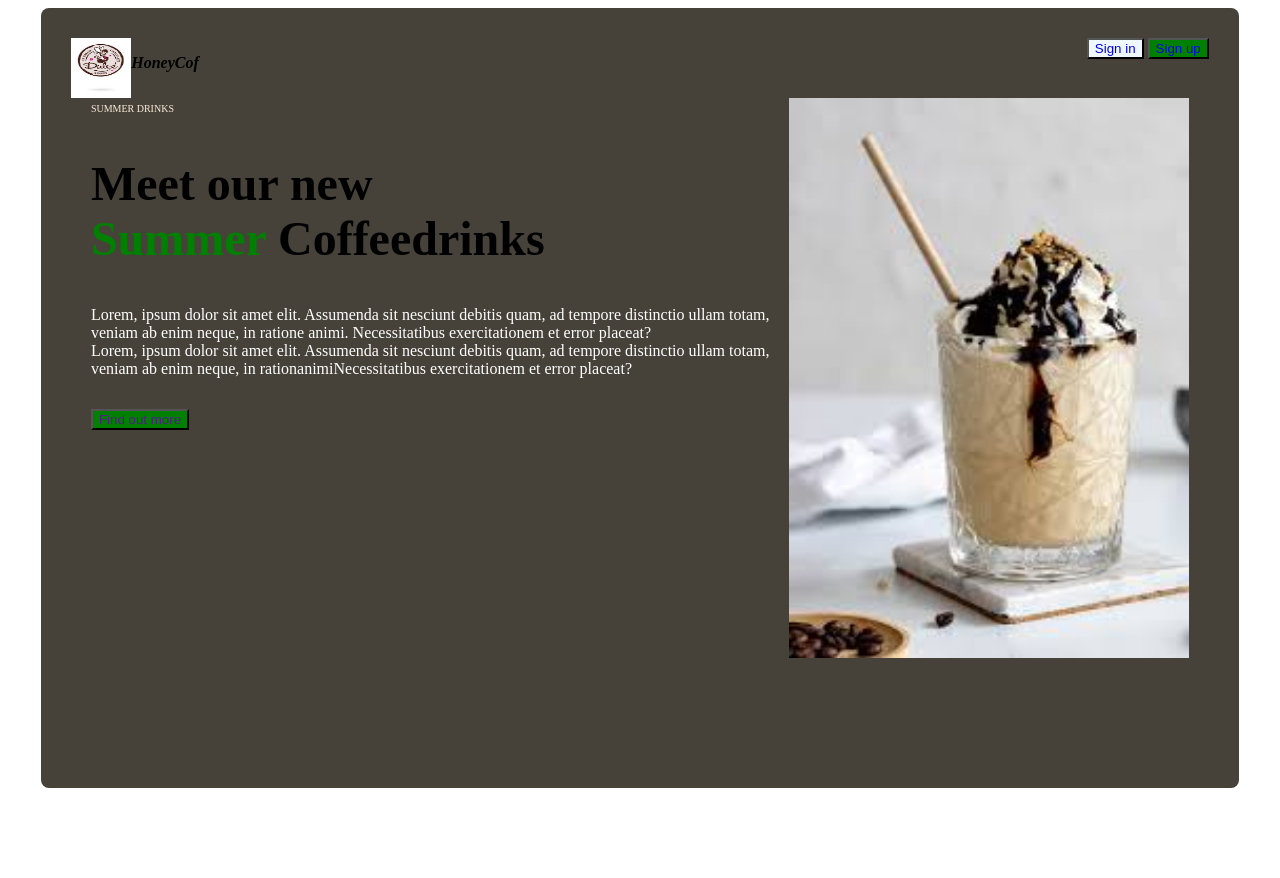
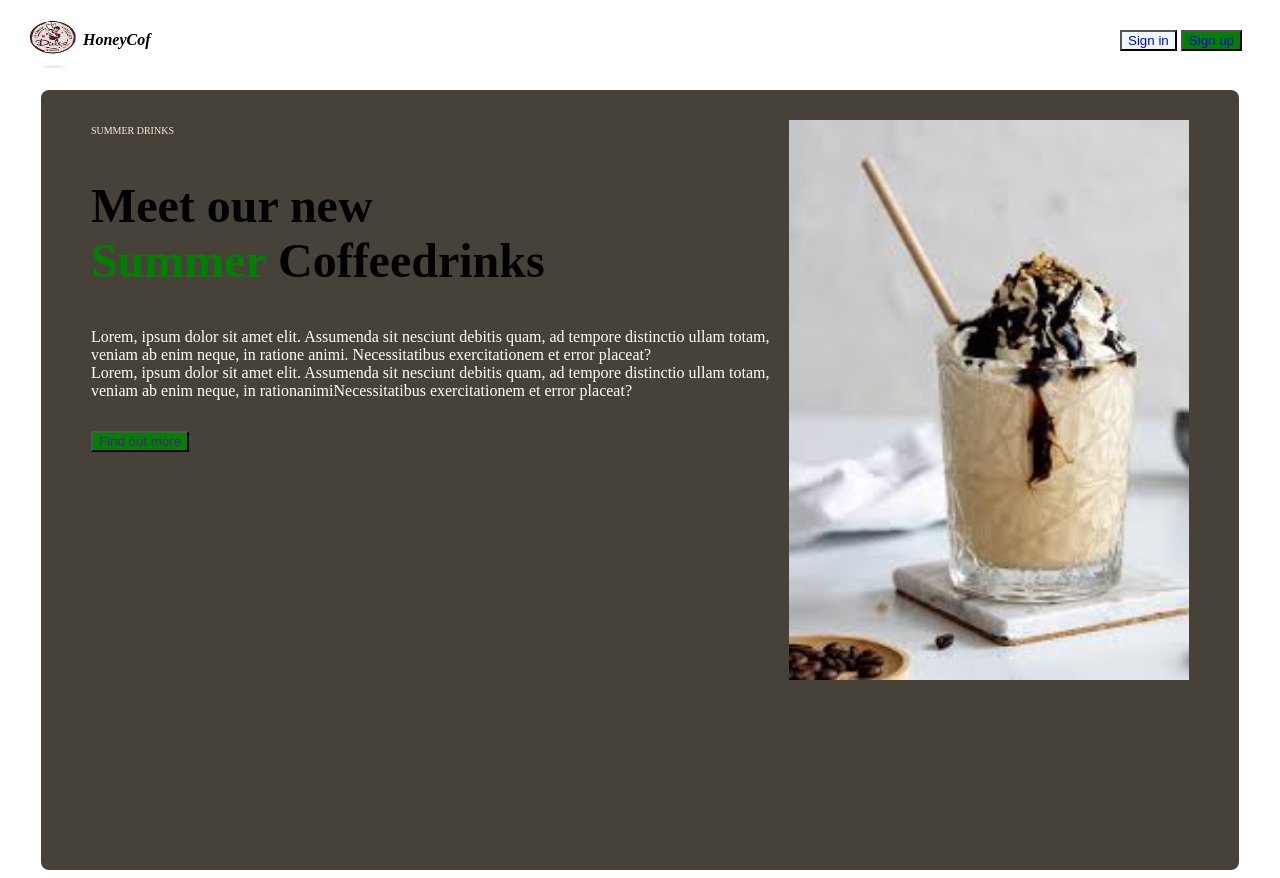
Before and after one commit to oyinwumi/honeyCof, a plain HTML site: page index.html in a window 1280 px wide. Before the commit the page ends 800 px from the top, so only its background shows below. Drawn offline with Linux system fonts and the light colour scheme.

```diff
--- a/index.html
+++ b/index.html
@@ -7,20 +7,20 @@
     <title>Honey Cof</title>
 </head>
 <body>
-<div style="width: 90%; height: 90vh; margin: 0 auto;padding: 30px;border-radius: 8px; background-color: rgb(70, 66, 57); ">
-    <div style="display:flex ; justify-content: space-between;">
+<div>
+    <div style="display:flex ; justify-content: space-between; margin: 15px;">
         <div style="display: flex;">
             <img src="img/logo.jpg" alt="logo" style="width: 60px; height: 60px;">
             <p><i><strong>HoneyCof</strong></i></p>
         </div>
-        <div >
-            <button type="button" style="background-color: aliceblue; color: gray;"><a href="./signin.html" style="text-decoration:none ;">Sign in</a></button>
+        <div style="margin: 15px;">
+            <button type="button" style="background-color: aliceblue; color: gray; "><a href="./signin.html" style="text-decoration:none ;">Sign in</a></button>
             <button style="background-color: green; color:white;"><a href="./signup.html" style="text-decoration:none ;">Sign up</a></button>
             <!-- <button type="button"  style="background-color: green; color:white; margin-top: 15px;"><a href="signin.html" style="text-decoration:none ;">Sign in</a></button>  -->
         </div>
       </div>
 
-<div style=" display: flex; justify-content: space-evenly;">
+<div style=" display: flex; justify-content: space-evenly; width: 90%; height: 90vh; margin: 0 auto;padding: 30px;border-radius: 8px; background-color: rgb(70, 66, 57);">
 <div>
     <small style="color:antiquewhite; font-size: 10px; padding-top: 30px;">SUMMER DRINKS</small>
 <h2 style="font-size:48px ;">Meet our new <br> <span style="color: Green;">Summer</span>  Coffeedrinks</h2>
```
Also changed, not shown: signup.html (+1 -1 lines).
